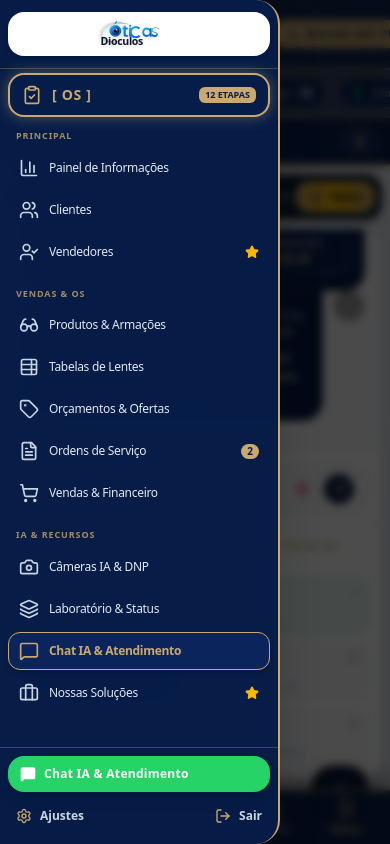
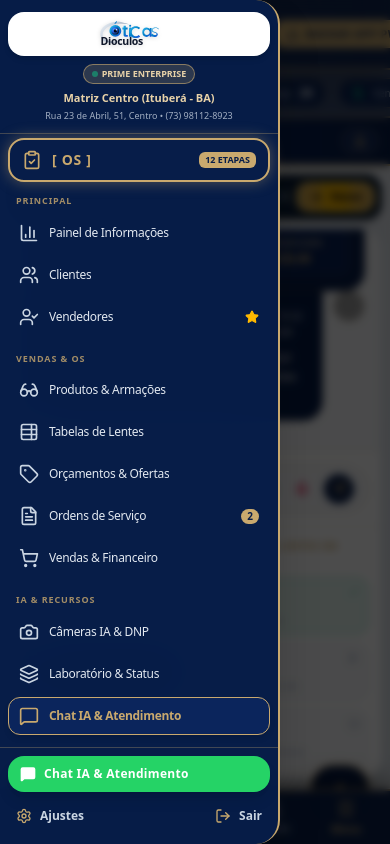
Before and after one commit to ROCHA511/OTICAS-DI-OCULOS, a React (Vite) app: page / in a window 390 px wide. Both pictures are taken after a click on the button "Menu". Built offline with nearby package versions, Linux system fonts and the light colour scheme; no server answers; grey boxes are pictures that could not be loaded.

Commit message:
feat: adicionar informacoes da loja no cabeçalho do menu lateral mobile

```diff
--- a/src/components/Sidebar.tsx
+++ b/src/components/Sidebar.tsx
@@ -205,6 +205,22 @@ export const Sidebar: React.FC<SidebarProps> = ({
             <OticasLogo size="sm" variant="icon-only" />
           </button>
         )}
+
+        {/* Informações da loja - Visível apenas no Mobile quando aberto */}
+        {(isExpanded || isMobileOpen) && (
+          <div className="mt-2 text-center flex flex-col items-center gap-1 select-text sm:hidden">
+            <span className="text-[9px] bg-[#C9A96E]/20 text-[#E8D2A8] font-bold px-2 py-0.5 rounded-full border border-[#C9A96E]/60 flex items-center gap-1 shrink-0">
+              <span className="w-1.5 h-1.5 rounded-full bg-[#10B981] animate-pulse"></span>
+              PRIME ENTERPRISE
+            </span>
+            <div className="text-[11px] font-bold text-[#E8D2A8] mt-0.5">
+              Matriz Centro (Ituberá - BA)
+            </div>
+            <div className="text-[9px] text-slate-300/80 font-normal leading-tight text-center max-w-[220px]">
+              Rua 23 de Abril, 51, Centro • (73) 98112-8923
+            </div>
+          </div>
+        )}
       </div>
 
       {/* Fixed OS Button (Novo Módulo OS Inteligente) */}
```
